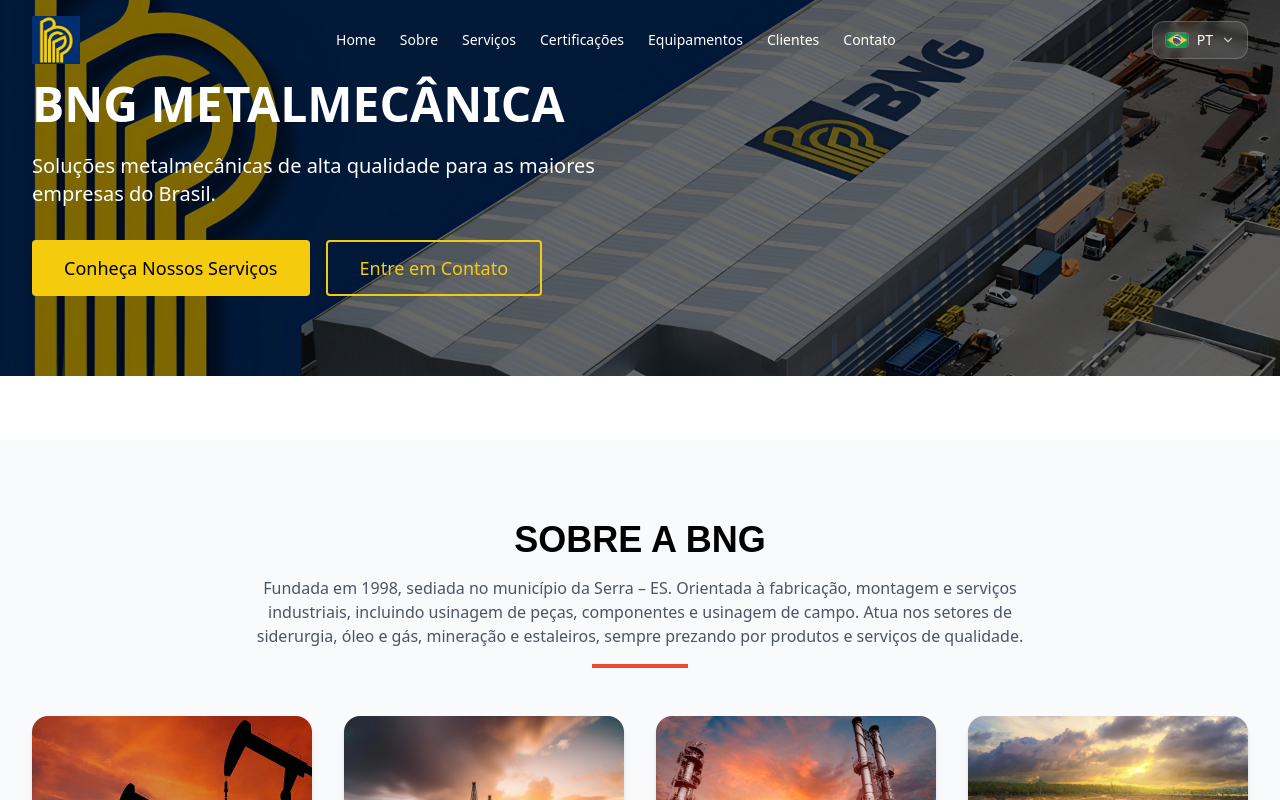
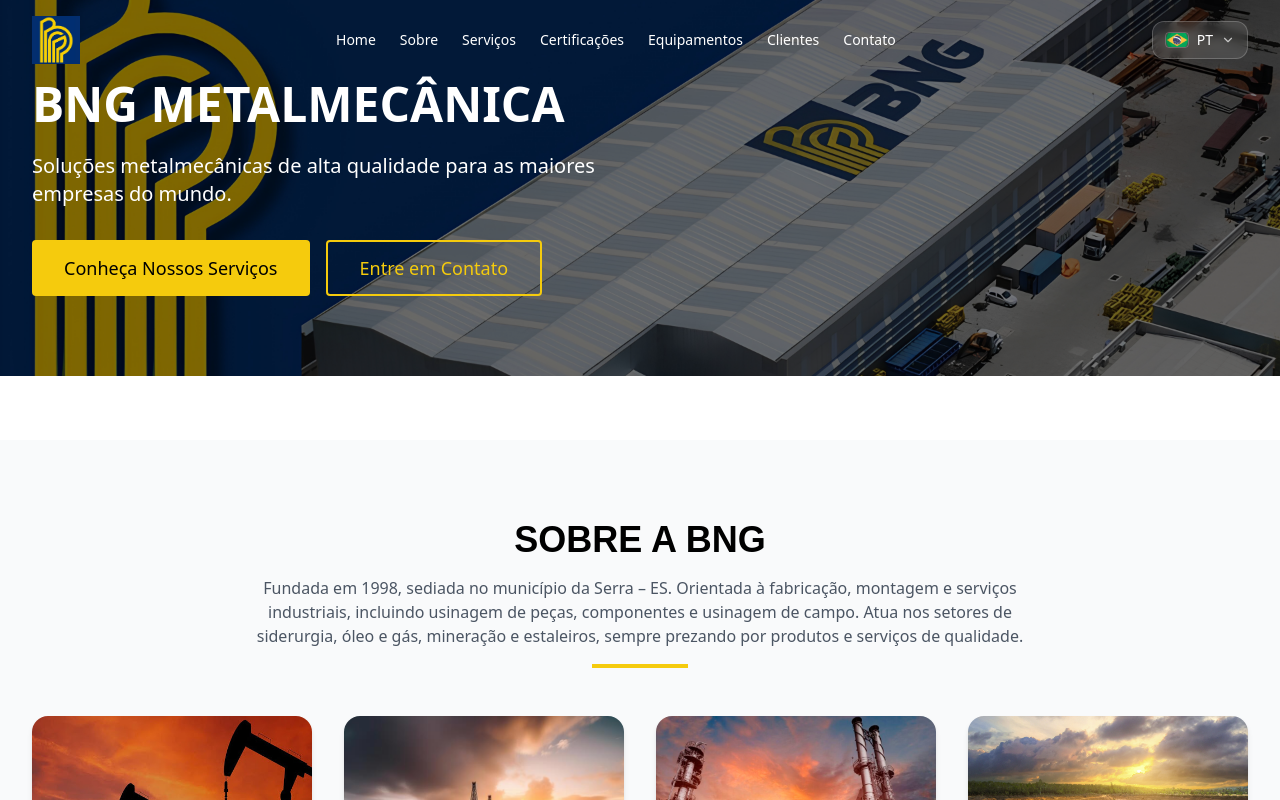
Before and after one commit to Morandi2707/BNG, a React (Vite) app: page / in a window 1280 px wide. Shown: the top 800 px of the page. Built offline with nearby package versions, Linux system fonts and the light colour scheme.

Commit message:
sections amarelas

```diff
--- a/src/contexts/LanguageContext.tsx
+++ b/src/contexts/LanguageContext.tsx
@@ -23,9 +23,9 @@ export const TRANSLATIONS: Translations = {
   // Hero
   'hero.title':           { pt: 'BNG METALMECÂNICA', en: 'BNG METALMECÂNICA', zh: 'BNG METALMECÂNICA' },
   'hero.subtitle':        {
-    pt: 'Soluções metalmecânicas de alta qualidade para as maiores empresas do Brasil.',
-    en: 'High-quality metalworking solutions for the largest companies in Brazil.',
-    zh: '为巴西最大公司提供高质量金属加工解决方案。'
+    pt: 'Soluções metalmecânicas de alta qualidade para as maiores empresas do mundo.',
+    en: 'High-quality metalworking solutions for the largest companies in the world.',
+    zh: '为世界顶级企业提供高品质金属机械解决方案。'
   },
   'hero.button.services': { pt: 'Conheça Nossos Serviços', en: 'Discover Our Services', zh: '了解我们的服务' },
   'hero.button.contact':  { pt: 'Entre em Contato',         en: 'Contact Us',          zh: '联系我们' },
--- a/tailwind.config.js
+++ b/tailwind.config.js
@@ -24,7 +24,7 @@ export default {
           light: '#ffffff',
         },
         accent: {
-          DEFAULT: '#E94A36',
+          DEFAULT: '#f5cb0d',
           dark: '#C83A28',
           light: '#F27B6C',
         },
```
